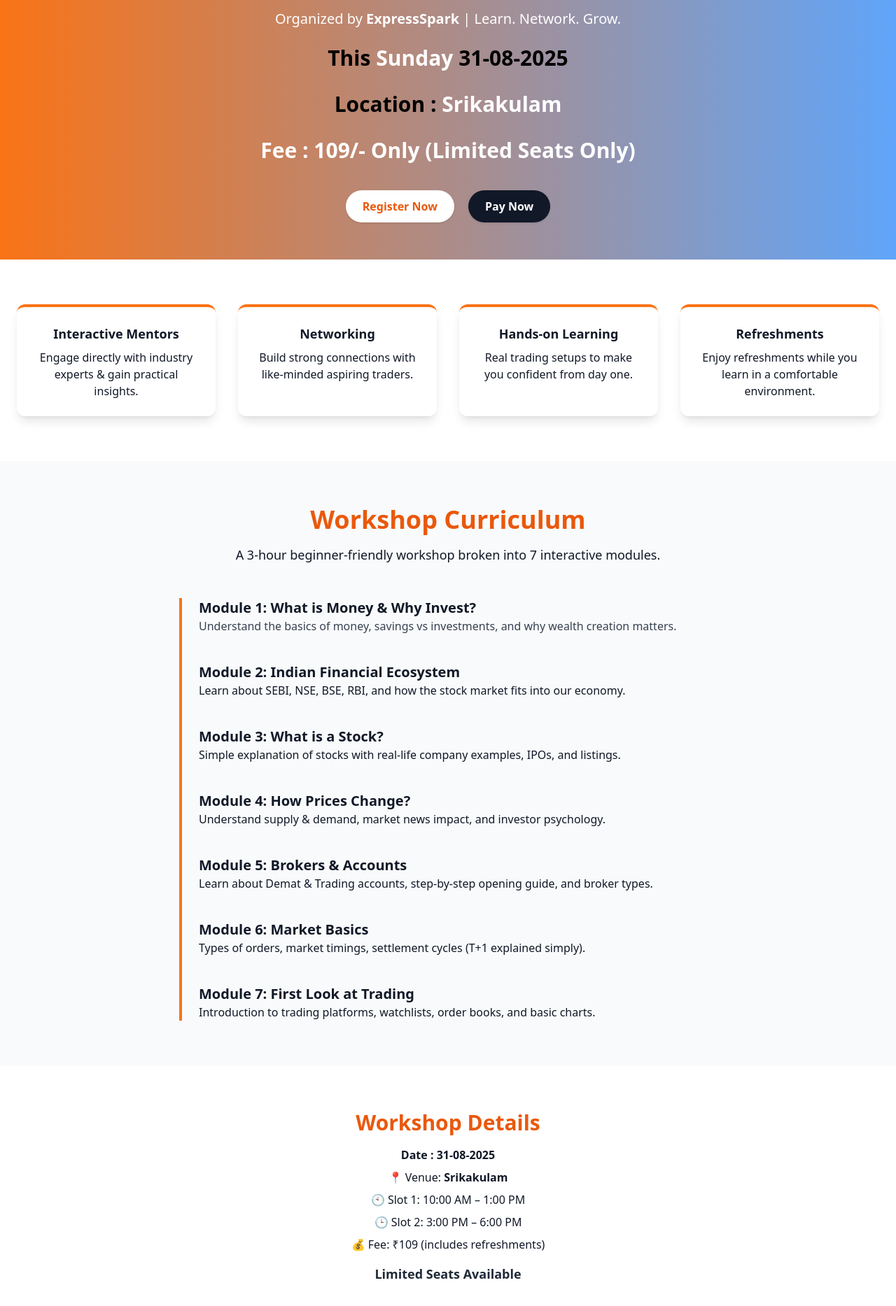
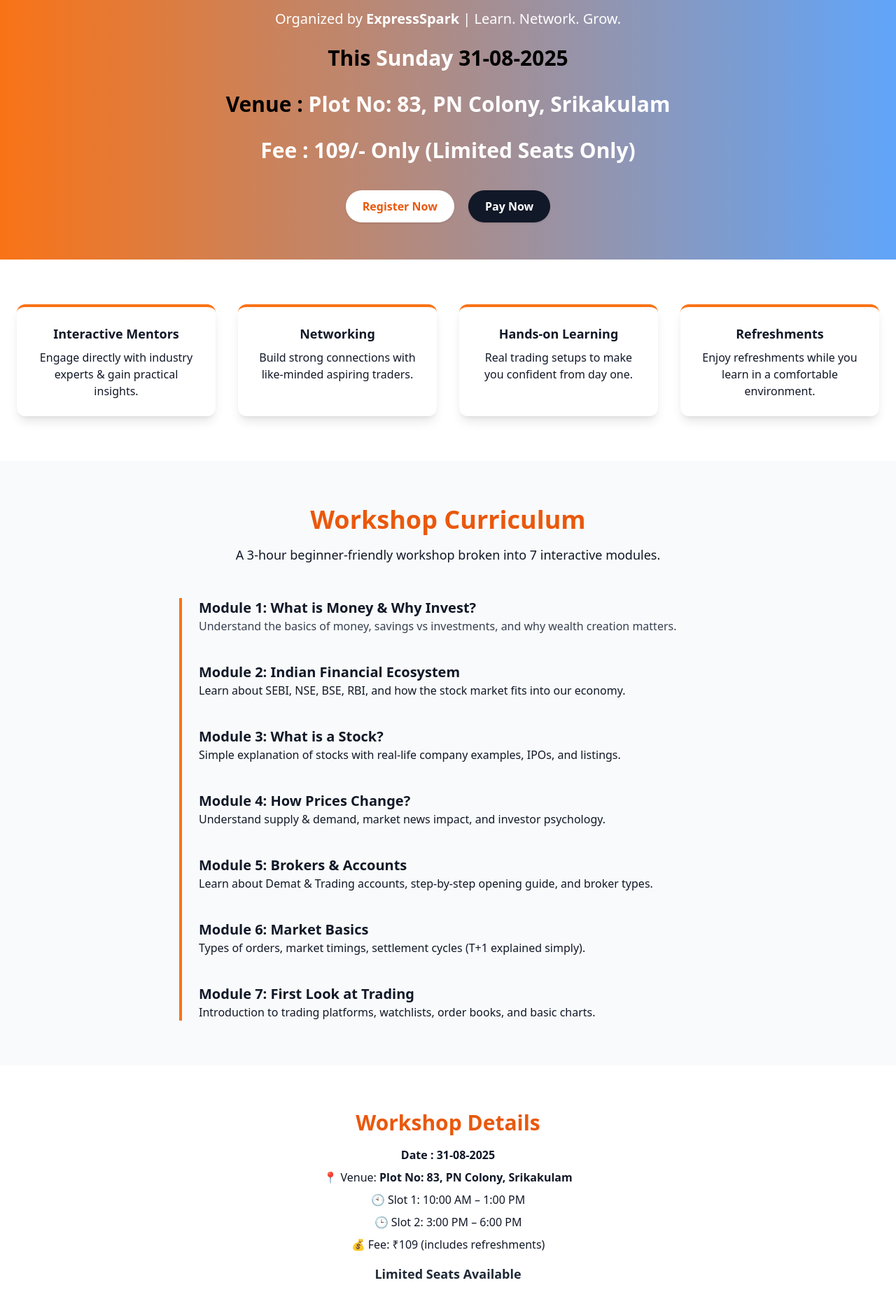
Before and after one commit to KS-Anandh/stock-market-page, a plain HTML site: page index.html in a window 1280 px wide. Shown: the part 211-2078 px from the top of the page at 70% size. Drawn offline with nearby package versions, Linux system fonts and the light colour scheme.

Commit message:
updated venue

```diff
--- a/index.html
+++ b/index.html
@@ -26,7 +26,7 @@
     <h2 class="text-4xl md:text-5xl font-bold mb-4">First Ever Offline Stock Market Workshop in Srikakulam</h2>
     <p class="text-lg md:text-xl mb-6">Organized by <span class="font-bold">ExpressSpark</span> | Learn. Network. Grow.</p>
     <h2 class="text-2xl md:text-3xl font-bold mb-4 mb-12" style="margin-bottom: 50px;color: black">This <span style="color: white;">Sunday</span> 31-08-2025</h2>
-    <h2 class="text-2xl md:text-3xl font-bold mb-4" style="margin-bottom: 50px;margin-top: -20px;color: black">Location : <span style="color: white;">Srikakulam</span></h2>
+    <h2 class="text-2xl md:text-3xl font-bold mb-4" style="margin-bottom: 50px;margin-top: -20px;color: black">Venue : <span style="color: white;">Plot No: 83, PN Colony, Srikakulam</span></h2>
     <h2 class="text-2xl md:text-3xl font-bold mb-4" style="margin-bottom: 50px;margin-top: -20px;">Fee : 109/- Only (Limited Seats Only)</h2>
     <div class="space-x-4">
       <a href="#register" class="bg-white text-orange-600 px-6 py-3 rounded-full font-semibold shadow hover:bg-orange-100">Register Now</a>
@@ -96,7 +96,7 @@
   <section class="py-16 px-6 text-center">
     <h2 class="text-3xl font-bold text-orange-600 mb-4">Workshop Details</h2>
        <p class="mb-2"><b>Date : 31-08-2025</b></p>
-    <p class="mb-2">📍 Venue: <span class="font-semibold">Srikakulam</span></p>
+    <p class="mb-2">📍 Venue: <span class="font-semibold">Plot No: 83, PN Colony, Srikakulam</span></p>
 
     <p class="mb-2">🕙 Slot 1: 10:00 AM – 1:00 PM</p>
     <p class="mb-2">🕒 Slot 2: 3:00 PM – 6:00 PM</p>
```
